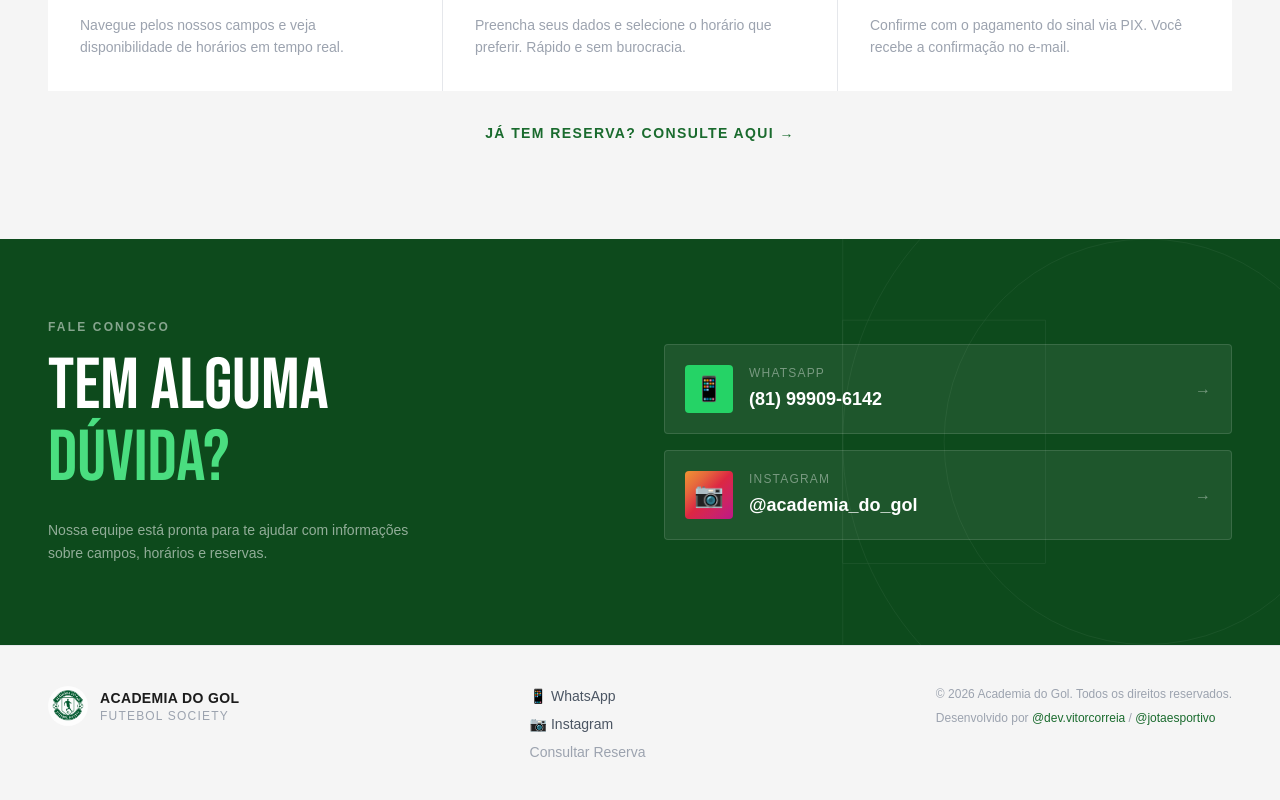
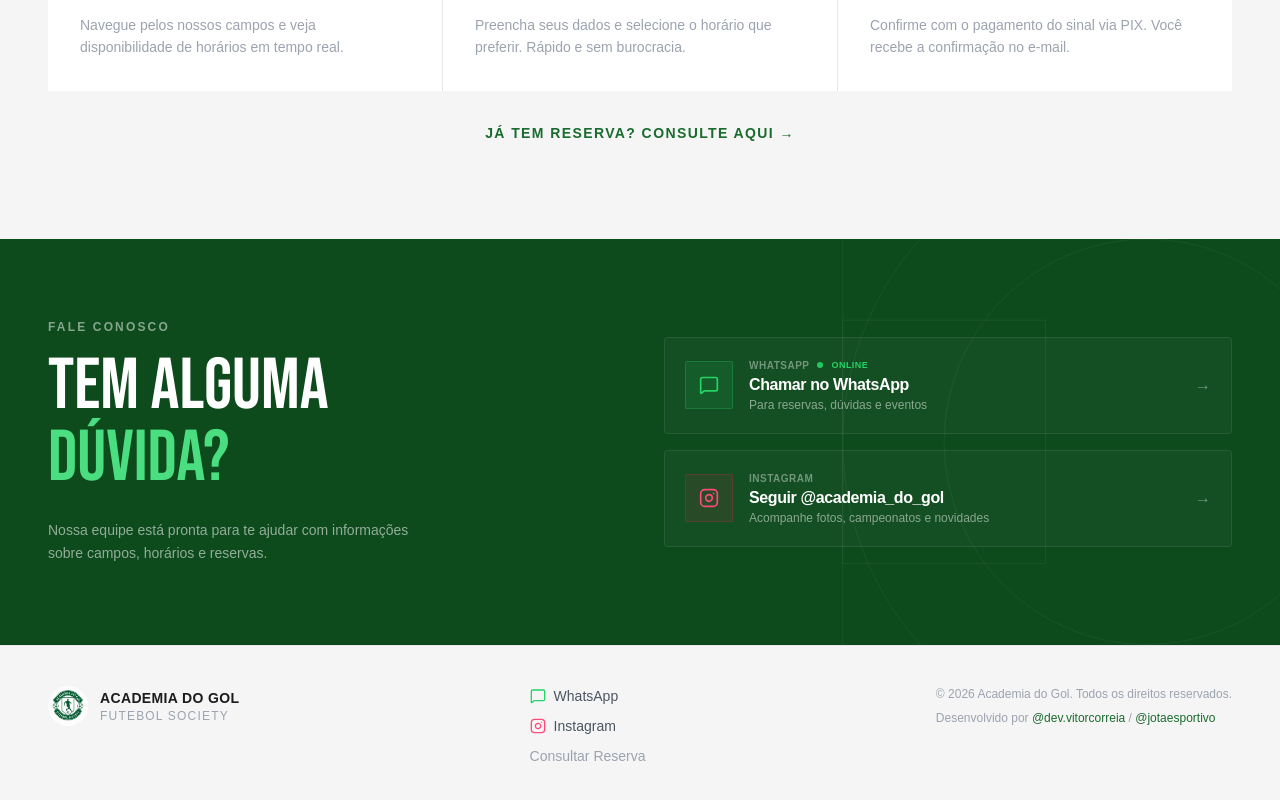
Before and after one commit to Vitorlocorreia/academiadogol, a Next.js app: page / in a window 1280 px wide. Shown: the part 1928-2728 px from the top of the page. Built offline with nearby package versions, Linux system fonts and the light colour scheme; no server answers; the database is empty.

Commit message:
style(public): redesign contact sections with premium brand cards, icons, and status badges

```diff
--- a/app/(public)/layout.tsx
+++ b/app/(public)/layout.tsx
@@ -3,6 +3,25 @@
 import Link from 'next/link'
 import Image from 'next/image'
 import { PublicHeader } from '@/components/public/public-header'
+import { MessageSquare } from 'lucide-react'
+
+function Instagram({ className }: { className?: string }) {
+  return (
+    <svg
+      className={className}
+      viewBox="0 0 24 24"
+      fill="none"
+      stroke="currentColor"
+      strokeWidth="2"
+      strokeLinecap="round"
+      strokeLinejoin="round"
+    >
+      <rect x="2" y="2" width="20" height="20" rx="5" ry="5" />
+      <path d="M16 11.37A4 4 0 1 1 12.63 8 4 4 0 0 1 16 11.37z" />
+      <line x1="17.5" y1="6.5" x2="17.51" y2="6.5" />
+    </svg>
+  )
+}
 
 export default function PublicLayout({ children }: { children: React.ReactNode }) {
   return (
@@ -30,7 +49,7 @@ export default function PublicLayout({ children }: { children: React.ReactNode }
             </div>
 
             {/* Links de contato */}
-            <div className="flex flex-col gap-2 text-sm">
+            <div className="flex flex-col gap-2.5 text-sm">
               <a
                 href="https://wa.me/5581999096142"
                 target="_blank"
@@ -38,7 +57,8 @@ export default function PublicLayout({ children }: { children: React.ReactNode }
                 className="transition-opacity hover:opacity-70 font-medium flex items-center gap-2"
                 style={{ color: 'var(--text-secondary)' }}
               >
-                📱 WhatsApp
+                <MessageSquare className="w-4 h-4 text-[#25D366] shrink-0" />
+                <span>WhatsApp</span>
               </a>
               <a
                 href="https://www.instagram.com/academia_do_gol/"
@@ -47,7 +67,8 @@ export default function PublicLayout({ children }: { children: React.ReactNode }
                 className="transition-opacity hover:opacity-70 font-medium flex items-center gap-2"
                 style={{ color: 'var(--text-secondary)' }}
               >
-                📷 Instagram
+                <Instagram className="w-4 h-4 text-[#ff4b7a] shrink-0" />
+                <span>Instagram</span>
               </a>
               <Link
                 href="/reserva/consultar"
--- a/app/(public)/page.tsx
+++ b/app/(public)/page.tsx
@@ -4,6 +4,25 @@ import Link from 'next/link'
 import Image from 'next/image'
 import { getActiveFields } from './actions'
 import { CampoCard } from '@/components/public/campo-card'
+import { MessageSquare } from 'lucide-react'
+
+function Instagram({ className }: { className?: string }) {
+  return (
+    <svg
+      className={className}
+      viewBox="0 0 24 24"
+      fill="none"
+      stroke="currentColor"
+      strokeWidth="2"
+      strokeLinecap="round"
+      strokeLinejoin="round"
+    >
+      <rect x="2" y="2" width="20" height="20" rx="5" ry="5" />
+      <path d="M16 11.37A4 4 0 1 1 12.63 8 4 4 0 0 1 16 11.37z" />
+      <line x1="17.5" y1="6.5" x2="17.51" y2="6.5" />
+    </svg>
+  )
+}
 
 const WHATSAPP_LINK = 'https://wa.me/5581999096142'
 const INSTAGRAM_LINK = 'https://www.instagram.com/academia_do_gol/'
@@ -341,55 +360,66 @@ export default async function HomePage() {
                 href={WHATSAPP_LINK}
                 target="_blank"
                 rel="noopener noreferrer"
-                className="flex items-center gap-4 p-5 transition-all duration-200 hover:-translate-y-0.5 hover:opacity-90"
+                className="flex items-center gap-4 p-5 transition-all duration-300 hover:-translate-y-1 hover:shadow-lg hover:shadow-emerald-500/10 group"
                 style={{
-                  background: 'rgba(255,255,255,0.07)',
-                  border: '1px solid rgba(255,255,255,0.12)',
+                  background: 'rgba(255,255,255,0.03)',
+                  border: '1px solid rgba(255,255,255,0.08)',
                   borderRadius: '4px',
                 }}
               >
                 <div
-                  className="w-12 h-12 flex items-center justify-center shrink-0 text-2xl"
-                  style={{ background: '#25D366', borderRadius: '4px' }}
+                  className="w-12 h-12 flex items-center justify-center shrink-0 transition-transform duration-300 group-hover:scale-110"
+                  style={{
+                    background: 'rgba(37,211,102,0.1)',
+                    border: '1px solid rgba(37,211,102,0.25)',
+                    borderRadius: '2px'
+                  }}
                 >
-                  📱
+                  <MessageSquare className="w-5 h-5 text-[#25D366]" />
                 </div>
                 <div>
-                  <p className="text-xs uppercase tracking-widest mb-1" style={{ color: 'rgba(255,255,255,0.4)' }}>
-                    WhatsApp
-                  </p>
-                  <p className="text-white font-bold text-lg">{PHONE_DISPLAY}</p>
+                  <div className="flex items-center gap-2 mb-0.5">
+                    <p className="text-[10px] font-black uppercase tracking-wider" style={{ color: 'rgba(255,255,255,0.4)' }}>
+                      WhatsApp
+                    </p>
+                    <span className="w-1.5 h-1.5 rounded-full bg-[#25D366] animate-pulse" />
+                    <span className="text-[9px] uppercase tracking-wider text-[#25D366] font-bold">Online</span>
+                  </div>
+                  <p className="text-white font-bold text-base tracking-tight leading-tight">Chamar no WhatsApp</p>
+                  <p className="text-xs mt-0.5" style={{ color: 'rgba(255,255,255,0.5)' }}>Para reservas, dúvidas e eventos</p>
                 </div>
-                <span className="ml-auto text-white opacity-40">→</span>
+                <span className="ml-auto text-white opacity-40 transition-transform duration-300 group-hover:translate-x-1">→</span>
               </a>
 
               <a
                 href={INSTAGRAM_LINK}
                 target="_blank"
                 rel="noopener noreferrer"
-                className="flex items-center gap-4 p-5 transition-all duration-200 hover:-translate-y-0.5 hover:opacity-90"
+                className="flex items-center gap-4 p-5 transition-all duration-300 hover:-translate-y-1 hover:shadow-lg hover:shadow-pink-500/10 group"
                 style={{
-                  background: 'rgba(255,255,255,0.07)',
-                  border: '1px solid rgba(255,255,255,0.12)',
+                  background: 'rgba(255,255,255,0.03)',
+                  border: '1px solid rgba(255,255,255,0.08)',
                   borderRadius: '4px',
                 }}
               >
                 <div
-                  className="w-12 h-12 flex items-center justify-center shrink-0 text-2xl"
+                  className="w-12 h-12 flex items-center justify-center shrink-0 transition-transform duration-300 group-hover:scale-110"
                   style={{
-                    background: 'linear-gradient(135deg, #f09433, #e6683c, #dc2743, #cc2366, #bc1888)',
-                    borderRadius: '4px',
+                    background: 'rgba(220,39,67,0.1)',
+                    border: '1px solid rgba(220,39,67,0.25)',
+                    borderRadius: '2px',
                   }}
                 >
-                  📷
+                  <Instagram className="w-5 h-5 text-[#ff4b7a]" />
                 </div>
                 <div>
-                  <p className="text-xs uppercase tracking-widest mb-1" style={{ color: 'rgba(255,255,255,0.4)' }}>
+                  <p className="text-[10px] font-black uppercase tracking-wider mb-0.5" style={{ color: 'rgba(255,255,255,0.4)' }}>
                     Instagram
                   </p>
-                  <p className="text-white font-bold text-lg">@academia_do_gol</p>
+                  <p className="text-white font-bold text-base tracking-tight leading-tight">Seguir @academia_do_gol</p>
+                  <p className="text-xs mt-0.5" style={{ color: 'rgba(255,255,255,0.5)' }}>Acompanhe fotos, campeonatos e novidades</p>
                 </div>
-                <span className="ml-auto text-white opacity-40">→</span>
+                <span className="ml-auto text-white opacity-40 transition-transform duration-300 group-hover:translate-x-1">→</span>
               </a>
             </div>
           </div>
--- a/components/public/public-header.tsx
+++ b/components/public/public-header.tsx
@@ -4,7 +4,25 @@ import { useState, useEffect } from 'react'
 import Link from 'next/link'
 import Image from 'next/image'
 import { useTheme } from 'next-themes'
-import { Sun, Moon, X, Ticket } from 'lucide-react'
+import { Sun, Moon, X, Ticket, MessageSquare } from 'lucide-react'
+
+function Instagram({ className }: { className?: string }) {
+  return (
+    <svg
+      className={className}
+      viewBox="0 0 24 24"
+      fill="none"
+      stroke="currentColor"
+      strokeWidth="2"
+      strokeLinecap="round"
+      strokeLinejoin="round"
+    >
+      <rect x="2" y="2" width="20" height="20" rx="5" ry="5" />
+      <path d="M16 11.37A4 4 0 1 1 12.63 8 4 4 0 0 1 16 11.37z" />
+      <line x1="17.5" y1="6.5" x2="17.51" y2="6.5" />
+    </svg>
+  )
+}
 
 const NAV_LINKS = [
   { href: '/#campos', label: 'Campos' },
@@ -13,8 +31,8 @@ const NAV_LINKS = [
 ]
 
 const CONTACT_LINKS = [
-  { href: 'https://wa.me/5581999096142', label: '(81) 99909-6142', icon: '📱', external: true },
-  { href: 'https://www.instagram.com/academia_do_gol/', label: '@academia_do_gol', icon: '📷', external: true },
+  { href: 'https://wa.me/5581999096142', label: 'WhatsApp', detail: '(81) 99909-6142', icon: MessageSquare, iconColor: 'text-[#25D366]', external: true },
+  { href: 'https://www.instagram.com/academia_do_gol/', label: 'Instagram', detail: '@academia_do_gol', icon: Instagram, iconColor: 'text-[#ff4b7a]', external: true },
 ]
 
 // ── Hamburguer Icon ──────────────────────────────────────────
@@ -66,7 +84,7 @@ export function PublicHeader() {
           <button
             onClick={() => setDrawerOpen(true)}
             aria-label="Abrir menu"
-            className="w-10 h-10 flex items-center justify-center rounded-lg transition-colors hover:opacity-70"
+            className="w-10 h-10 flex items-center justify-center rounded-[2px] transition-colors hover:opacity-70"
             style={{ color: 'var(--text-primary)' }}
           >
             <HamburgerIcon />
@@ -89,7 +107,7 @@ export function PublicHeader() {
           <Link
             href="/reserva/consultar"
             aria-label="Consultar reserva"
-            className="w-10 h-10 flex items-center justify-center rounded-lg transition-colors hover:opacity-70"
+            className="w-10 h-10 flex items-center justify-center rounded-[2px] transition-colors hover:opacity-70"
             style={{ color: 'var(--text-primary)' }}
           >
             <Ticket className="w-5 h-5" />
@@ -140,7 +158,7 @@ export function PublicHeader() {
               <button
                 onClick={() => setTheme(isDark ? 'light' : 'dark')}
                 aria-label={isDark ? 'Ativar modo claro' : 'Ativar modo escuro'}
-                className="w-9 h-9 rounded-lg flex items-center justify-center border transition-all duration-200 hover:scale-105"
+                className="w-9 h-9 rounded-[2px] flex items-center justify-center border transition-all duration-200 hover:scale-105"
                 style={{
                   background: isDark ? 'rgba(26,107,46,0.15)' : 'rgba(26,107,46,0.08)',
                   borderColor: isDark ? 'rgba(46,158,78,0.3)' : 'rgba(26,107,46,0.2)',
@@ -203,7 +221,7 @@ export function PublicHeader() {
           <button
             onClick={() => setDrawerOpen(false)}
             aria-label="Fechar menu"
-            className="w-8 h-8 flex items-center justify-center rounded-lg transition-colors hover:opacity-70"
+            className="w-8 h-8 flex items-center justify-center rounded-[2px] transition-colors hover:opacity-70"
             style={{ color: 'var(--text-muted)' }}
           >
             <X className="w-4 h-4" />
@@ -223,7 +241,7 @@ export function PublicHeader() {
               key={link.href}
               href={link.href}
               onClick={() => setDrawerOpen(false)}
-              className="flex items-center gap-3 px-3 py-3 rounded-lg font-medium text-sm transition-all hover:opacity-80"
+              className="flex items-center gap-3 px-3 py-3 rounded-[2px] font-medium text-sm transition-all hover:opacity-80"
               style={{ color: 'var(--text-primary)' }}
             >
               <span
@@ -245,20 +263,26 @@ export function PublicHeader() {
           >
             Contato
           </p>
-          {CONTACT_LINKS.map((link) => (
+          {CONTACT_LINKS.map((link) => {
+            const Icon = link.icon
+            return (
               <a
                 key={link.href}
                 href={link.href}
                 target="_blank"
                 rel="noopener noreferrer"
                 onClick={() => setDrawerOpen(false)}
-              className="flex items-center gap-3 px-3 py-3 rounded-lg text-sm transition-all hover:opacity-80"
+                className="flex items-center gap-3 px-3 py-2 rounded-[2px] text-sm transition-all hover:opacity-80"
                 style={{ color: 'var(--text-secondary)' }}
               >
-              <span>{link.icon}</span>
-              {link.label}
+                <Icon className={`w-4 h-4 ${link.iconColor} shrink-0`} />
+                <div className="flex flex-col">
+                  <span className="font-semibold text-xs leading-none text-white">{link.label}</span>
+                  <span className="text-[10px] text-zinc-500 font-mono mt-0.5">{link.detail}</span>
+                </div>
               </a>
-          ))}
+            )
+          })}
         </nav>
 
         {/* Tema toggle na base */}
@@ -269,7 +293,7 @@ export function PublicHeader() {
           {mounted && (
             <button
               onClick={() => setTheme(isDark ? 'light' : 'dark')}
-              className="flex items-center gap-3 w-full px-3 py-3 rounded-lg text-sm font-medium transition-all hover:opacity-80"
+              className="flex items-center gap-3 w-full px-3 py-3 rounded-[2px] text-sm font-medium transition-all hover:opacity-80"
               style={{
                 background: 'var(--bg-subtle)',
                 border: '1px solid var(--border)',
```
Lines whose indentation alone changed are shown as unchanged.
